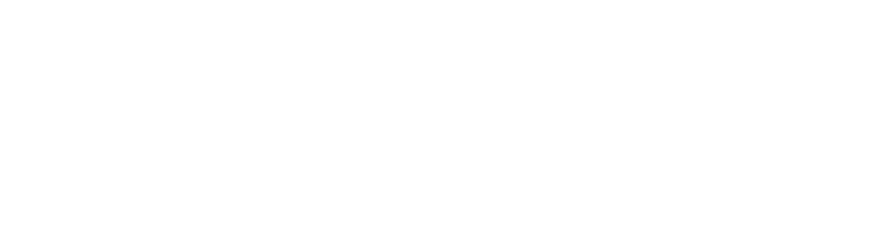
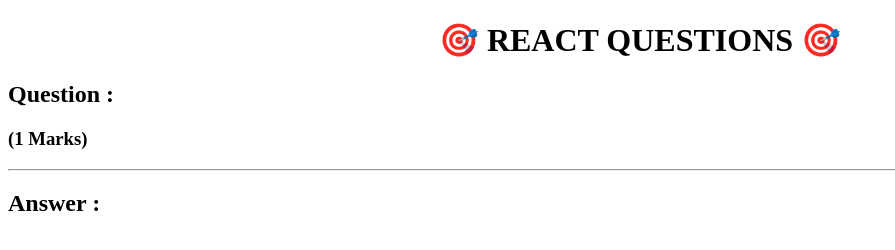
Before and after one commit to brijeshvadalia/iNeuron-Placement-Assignment, a plain HTML site: page REACT_Questions/index.html in a window 1280 px wide. Shown: the whole page, without its empty margins (0-895 px from the left). Drawn offline with Linux system fonts and the light colour scheme.

Commit message:
Making the Skeleton STructure

```diff
--- a/REACT_Questions/index.html
+++ b/REACT_Questions/index.html
@@ -7,6 +7,17 @@
     <title>REACT QUESTIONS</title>
 </head>
 <body>
+    <h1 style="text-align: center;">🎯 REACT QUESTIONS 🎯 </h1>
 
+    <div class="question">
+  <h2>Question :</h2>
+  <h3>
+    <b>(1 Marks)</b></h3>
+    <hr>
+    <h2>Answer :</h2>
+    <h3>
+
+    </h3>
+</div>
 </body>
 </html>
```
